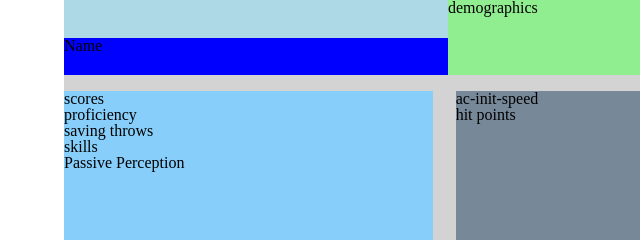
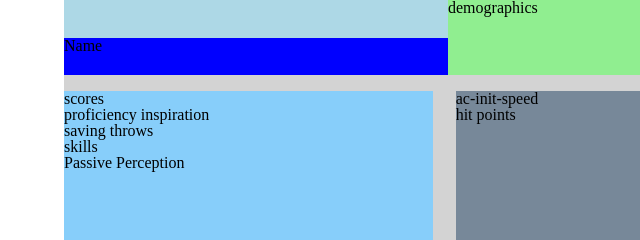
Before and after one commit to tsbarrett89/character-sheet-grid-vanilla, a plain HTML site: page index.html in a window 1280 px wide. Shown: the top 240 px of the page, 0-640 px from the left. Drawn offline with Linux system fonts and the light colour scheme.

Commit message:
added inspiration

```diff
--- a/index.html
+++ b/index.html
@@ -15,6 +15,7 @@
                     scores
                 </section>
                 <span class="proficiency">proficiency</span>
+                <span class="inspiration">inspiration</span>
                 <section class="saving-throws">
                     saving throws
                 </section>
```
